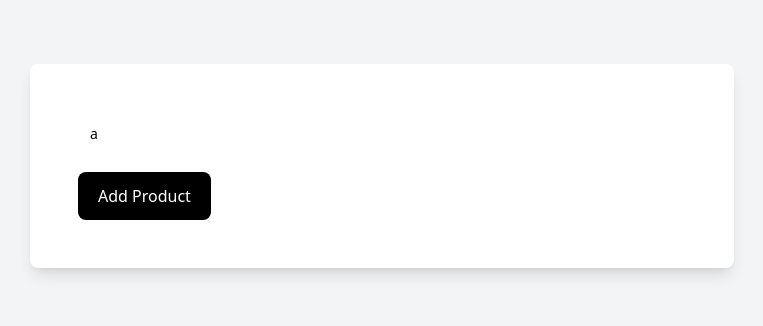
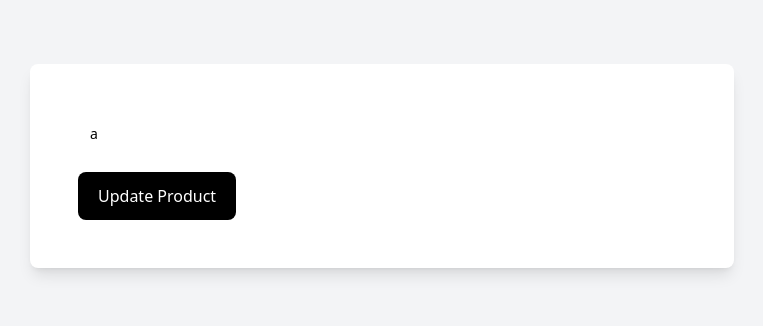
Before and after one commit to daocuong2306/project, a React (Vite) app: page /edit/1 in a window 1280 px wide. Shown: the top 326 px of the page, without its empty margins (2-765 px from the left). Built offline with nearby package versions, Linux system fonts and the light colour scheme; data requests are answered from the project's data file.

Commit message:
check update

```diff
--- a/db.json
+++ b/db.json
@@ -21,7 +21,7 @@
       "id": 5
     },
     {
-      "name": "gbfdsc",
+      "name": "frgdvusidnb",
       "id": 6
     }
   ],
--- a/src/components/admin/editProduct.tsx
+++ b/src/components/admin/editProduct.tsx
@@ -61,7 +61,7 @@ console.log(products);
                                     className="inline-block w-full rounded-lg bg-black px-5 py-3 font-medium text-white sm:w-auto"
 
                                 >
-                                    Add Product
+                                    Update Product
                                 </button>
                             </div>
                         </form>
```
